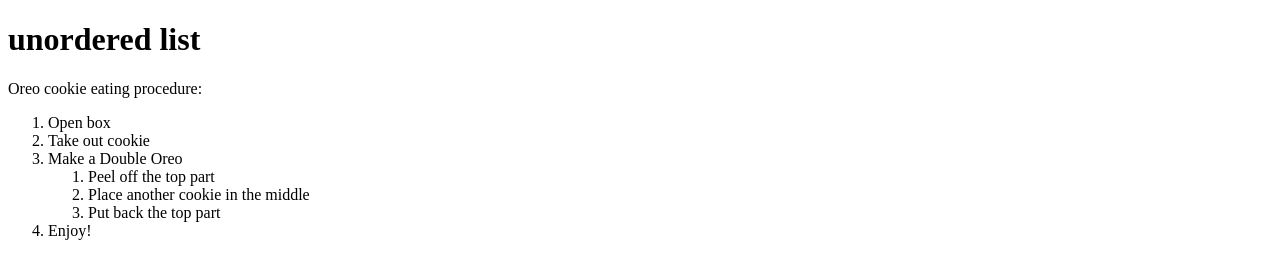
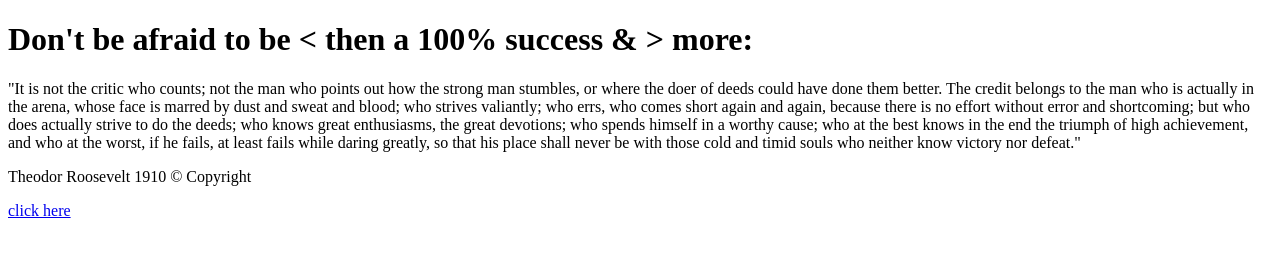
Before and after one commit to shivarama02/courseratest, a plain HTML site: page site/sss.html in a window 1280 px wide. Drawn offline with Linux system fonts and the light colour scheme.

Commit message:
new two pages added

```diff
--- a/site/sss.html
+++ b/site/sss.html
@@ -5,20 +5,20 @@
 	<title>UNORDERD LIST</title>
 </head>
 <body>
-	<h1>unordered list</h1>
-	<div>
-		Oreo cookie eating procedure:
-		<ol>
-      <li>Open box</li>
-      <li>Take out cookie</li>
-      <li>Make a Double Oreo
-      	<ol>
-          <li>Peel off the top part</li>
-          <li>Place another cookie in the middle</li>
-          <li>Put back the top part</li>
-      </ol>
-  </li>
-      <li>Enjoy!</li>
+	<h1>Don't be afraid to be &lt; then a 100% success &amp; &gt; more:</h1>
+<p>
+  &quot;It is not the critic who counts; not the man who points out how the strong man stumbles,
+  or where the doer of deeds could have done them better. The credit belongs to the man who is actually
+  in the arena, whose face is marred by dust and sweat and blood; who strives valiantly; who errs, who
+  comes short again and again, because there is no effort without error and shortcoming; but who does
+  actually strive to do the deeds; who knows great enthusiasms, the great devotions; who spends himself
+  in a worthy cause; who at the best knows in the end the triumph of high achievement, and who at the
+  worst, if he fails, at least fails while daring greatly, so that his place shall never be with those
+  cold and timid souls who neither know victory&nbsp;nor&nbsp;defeat."
+</p>
+<p>Theodor Roosevelt 1910 &copy; Copyright</p>
+<div>
+	<a href="link.htm" title="come">click here</a>
 </div>
 </body>
 </html>
```
Also changed, not shown: site/link.html (added, +11 -0 lines).
